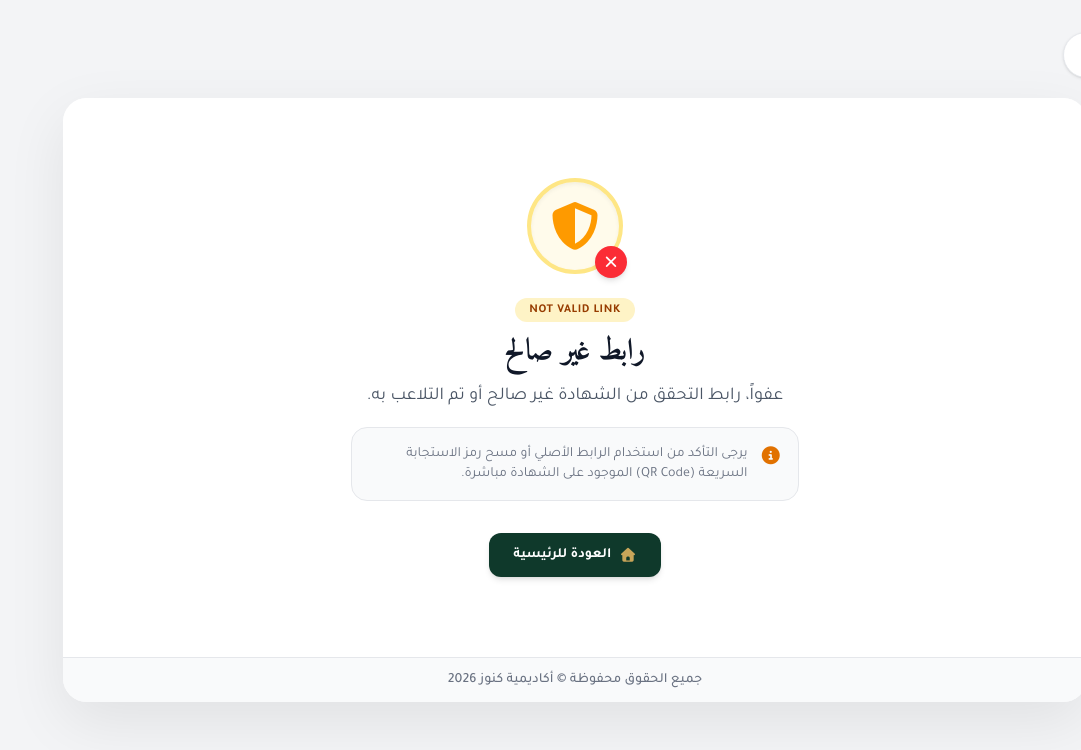
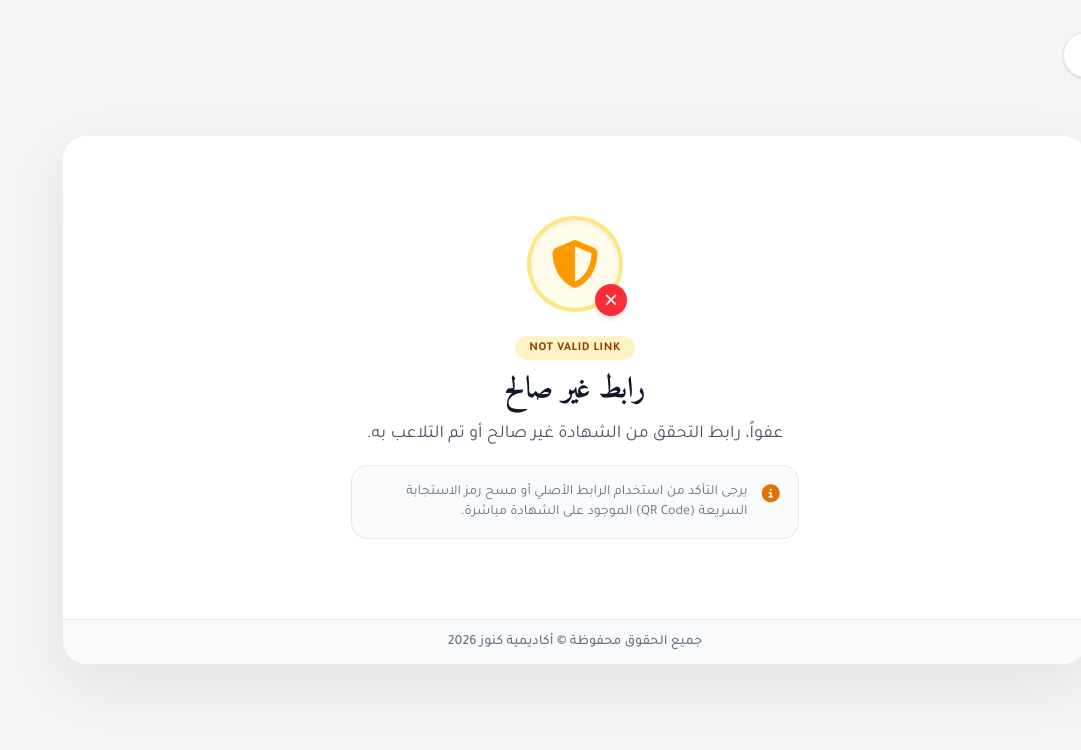
Before and after one commit to tasneemmostafa369/knoz-verification, an Angular app: page /1 in a window 1280 px wide. Shown: the top 750 px of the page, without its empty margins (199-1280 px from the left). Built offline with nearby package versions, Linux system fonts and the light colour scheme.

Commit message:
refactor: remove redundant home link from invalid link state
Clean up the UI by removing the navigation button from the invalid certificate link state to improve layout consistency.

```diff
--- a/src/app/features/certificate-verification/certificate-verification.html
+++ b/src/app/features/certificate-verification/certificate-verification.html
@@ -40,15 +40,10 @@
         <p class="text-gray-600 text-base sm:text-lg max-w-lg mx-auto mb-4 leading-relaxed">
           {{ texts()['invalidLinkDesc'] }}
         </p>
-        <div class="max-w-md mx-auto bg-gray-50 border border-gray-200 rounded-2xl p-4 mb-8 text-sm text-gray-500 flex items-start gap-3 text-start">
+        <div class="max-w-md mx-auto bg-gray-50 border border-gray-200 rounded-2xl p-4 text-sm text-gray-500 flex items-start gap-3 text-start">
           <i class="fas fa-circle-info text-amber-600 text-lg mt-0.5 shrink-0"></i>
           <span>{{ texts()['invalidFormatNotice'] }}</span>
         </div>
-
-        <a routerLink="/" class="inline-flex items-center gap-2 rounded-xl bg-[#0F392B] px-6 py-3 text-sm font-bold text-white shadow-md transition-all hover:bg-[#154d3a] hover:scale-105">
-          <i class="fas fa-home text-[#C8A559]"></i>
-          <span>{{ lang() === 'ar' ? 'العودة للرئيسية' : 'Return to Home' }}</span>
-        </a>
       </div>
     }
 
```
